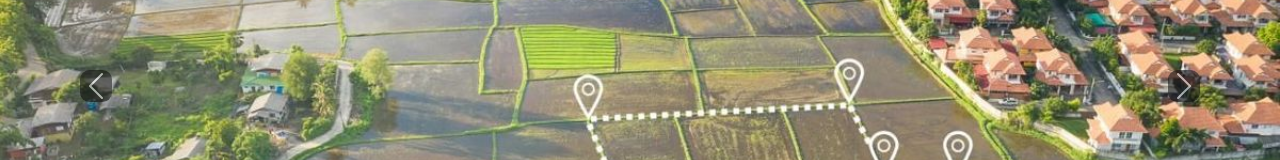
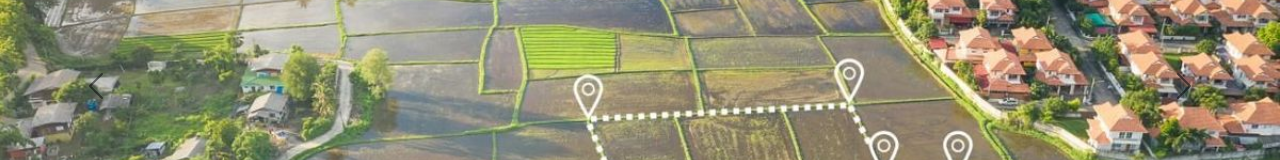
Before and after one commit to AnshulDIgiLR/DigiLR-Website, a React (Vite) app: page / in a window 1280 px wide. Shown: the part 330-490 px from the top of the page. Built offline with nearby package versions, Linux system fonts and the light colour scheme.

Commit message:
Front changes

```diff
--- a/src/styles.css
+++ b/src/styles.css
@@ -1,8 +1,6 @@
 .carousel-control-prev-icon,
-.carousel-control-next-icon{
-    background-color: black;
-    border-radius: 30%;
-    padding: 5px;
+.carousel-control-next-icon {
+  filter: invert(1);
 }
 
 .collapse {
```
